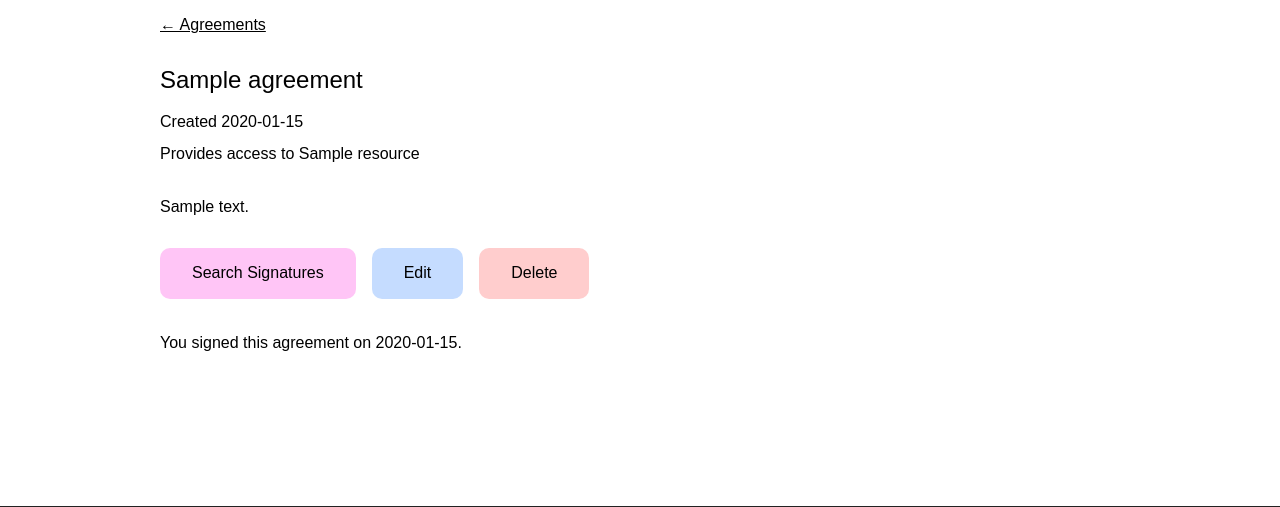
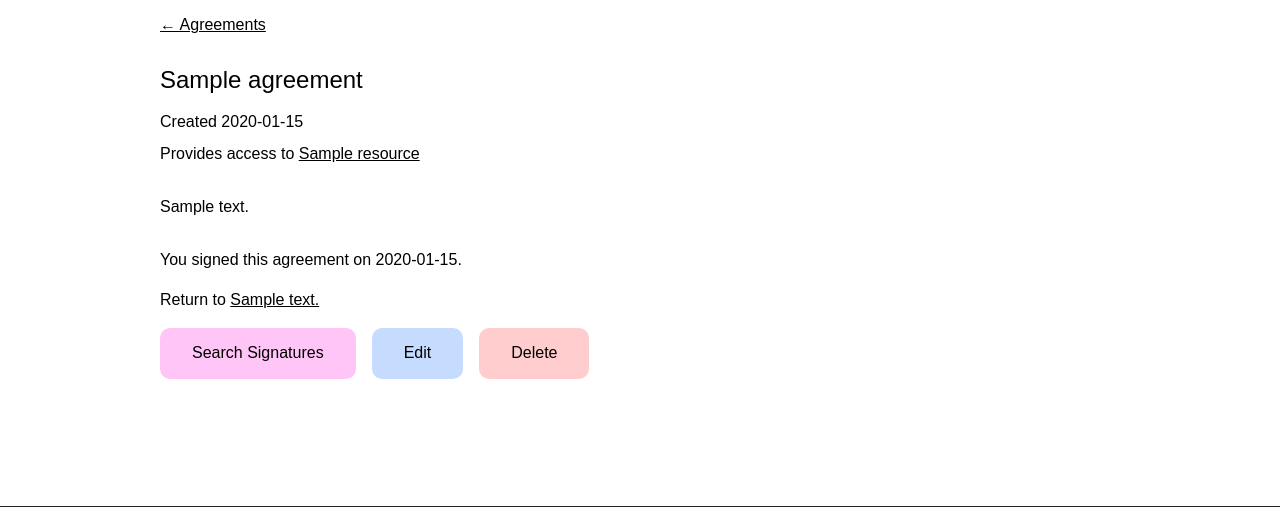
Before and after one commit to cu-library/mellyn, a Django app: a page that uses templates/agreements/agreement_read.html in a window 1280 px wide. Shown: the part 64-571 px from the top of the page. Run offline with Django 3.2, Linux system fonts and the light colour scheme; a user stored in the database is signed in; tables that the repository leaves empty hold one stand-in row (values such as "Sample post"); parts of the project's set-up code (start-up, migrations or seed data) failed here and were passed over; some web fonts are replaced.

Commit message:
Move action buttons to bottom of page, add redirect text

```diff
--- a/templates/agreements/agreement_read.html
+++ b/templates/agreements/agreement_read.html
@@ -6,16 +6,12 @@
   <div class="breadcrumb"><a aria-label="Return to the list of agreements" href="{% url 'agreements_list' %}">&larr; Agreements</a></div>
   <h2>{{ agreement.title }}</h2>
   <p class="created">Created {{ agreement.created | date:"Y-m-d" }}</p>
-  <p class="resource">Provides access to {{ agreement.resource.name }}</p>
+  <p class="resource">Provides access to <a href="{% url 'resources_read' agreement.resource.slug %}">{{ agreement.resource.name }}</a></p>
   <section class="htmlfield">{{ agreement.body | safe }}</section>
-  <div class="actions">
-    <a class="bonus" href="{% url 'signatures_for_agreement_list' agreement.slug%}">Search Signatures</a>
-    <a class="ok" href="{% url 'agreements_update' agreement.slug %}">Edit</a>
-    <a class="warning" href="{% url 'agreements_delete' agreement.slug %}">Delete</a>
-  </div>
   {% if associated_signature %}
   <div class="signature">
     <p>You signed this agreement on {{ associated_signature.signed_at | date:"Y-m-d" }}.</p>
+    <p>Return to <a href="{{ agreement.redirect_url }}">{{ agreement.redirect_text }}</a></p>
   </div>
   {% else %}
   <form class="signature" method="post">{% csrf_token %}
@@ -35,4 +31,9 @@
     </div>
   </form>
   {% endif %}
+  <div class="actions">
+    <a class="bonus" href="{% url 'signatures_for_agreement_list' agreement.slug %}">Search Signatures</a>
+    <a class="ok" href="{% url 'agreements_update' agreement.slug %}">Edit</a>
+    <a class="warning" href="{% url 'agreements_delete' agreement.slug %}">Delete</a>
+  </div>
 {% endblock %}
```
